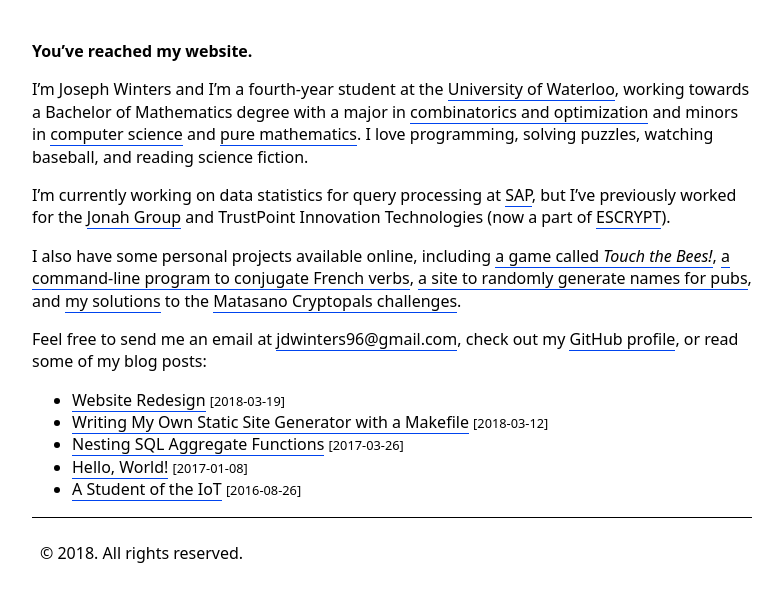
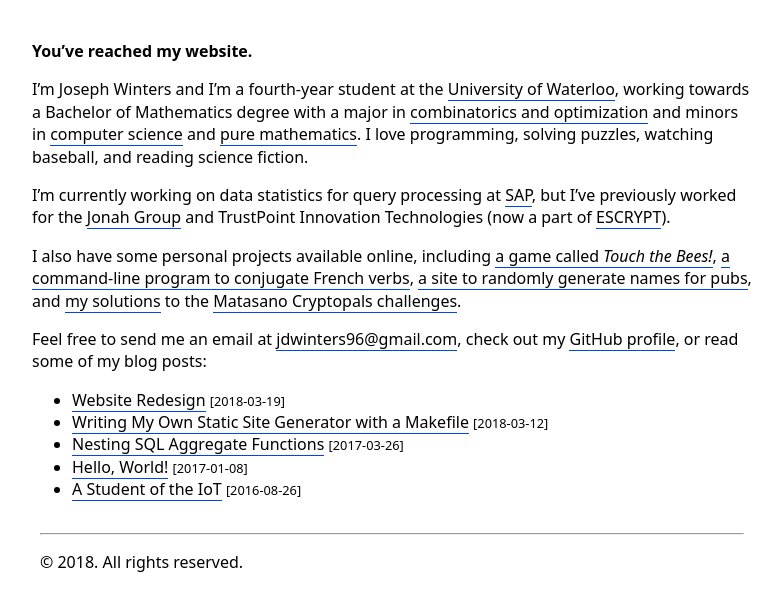
Before and after one commit to jdw1996/jdw1996.github.io, a plain HTML site: page index.html in a window 1280 px wide. Shown: the whole page, without its empty margins (248-1030 px from the left). Drawn offline with Linux system fonts and the light colour scheme.

Commit message:
Update page templates

```diff
--- a/_src/_style.css
+++ b/_src/_style.css
@@ -70,7 +70,6 @@ td {
 }
 
 .copyright {
-    border-top: 1px solid var(--fg-colour);
     padding: 0.5em;
 }
 
--- a/assets/style.css
+++ b/assets/style.css
@@ -70,7 +70,6 @@ td {
 }
 
 .copyright {
-    border-top: 1px solid var(--fg-colour);
     padding: 0.5em;
 }
 
--- a/index.html
+++ b/index.html
@@ -28,6 +28,7 @@
 </ul>
         </div>
         <div class="copyright">
+            <hr>
             <p>&copy; 2018.  All rights reserved.</p>
         </div>
     </body>
```
Also changed, not shown: 2016-08-26-a-student-of-the-iot.html (+1 -0 lines), 2017-01-08-hello-world.html (+1 -0 lines), 2017-03-26-nesting-sql-aggregate-functions.html (+1 -0 lines), 2018-03-12-writing-my-own-static-site-generator-with-a-makefile.html (+1 -0 lines), 2018-03-19-website-redesign.html (+1 -0 lines), _src/_index.html (+1 -0 lines), _src/_post.html (+1 -0 lines).
